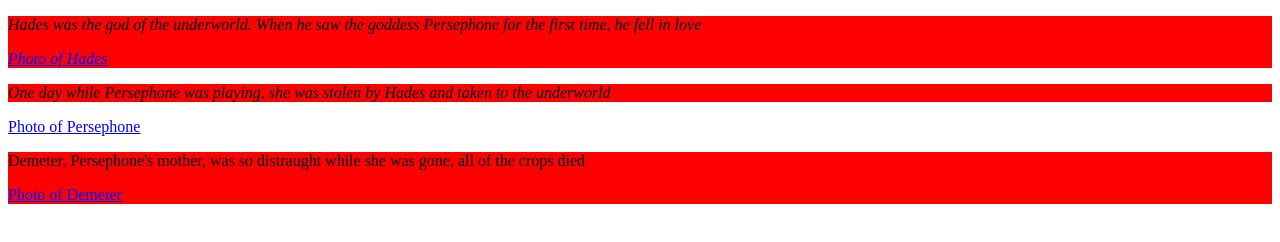
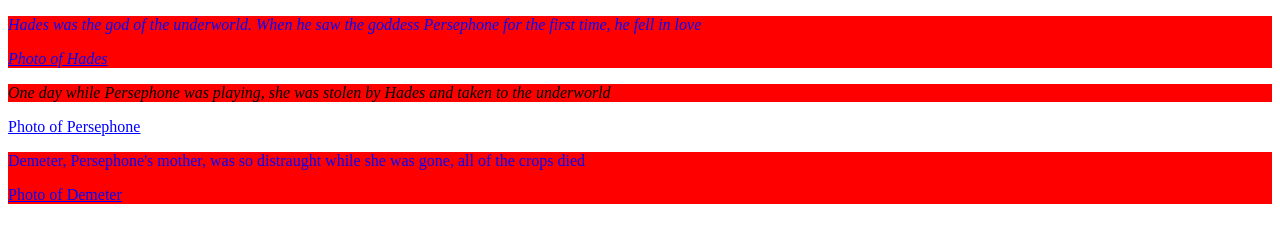
Before and after one commit to jdmar3-comp426/a01-rarael, a website: page index.html in a window 1280 px wide. Drawn offline with Linux system fonts and the light colour scheme.

Commit message:
tried to implement hierachy relationship

```diff
--- a/styles.css
+++ b/styles.css
@@ -2,7 +2,10 @@ p {
     text-align: left;
     color:black
 }
-
+p:first-child {
+    text-align: left;
+    color:blue;
+}
 #demeter {
     background-color: #ff0000;
 }
```
